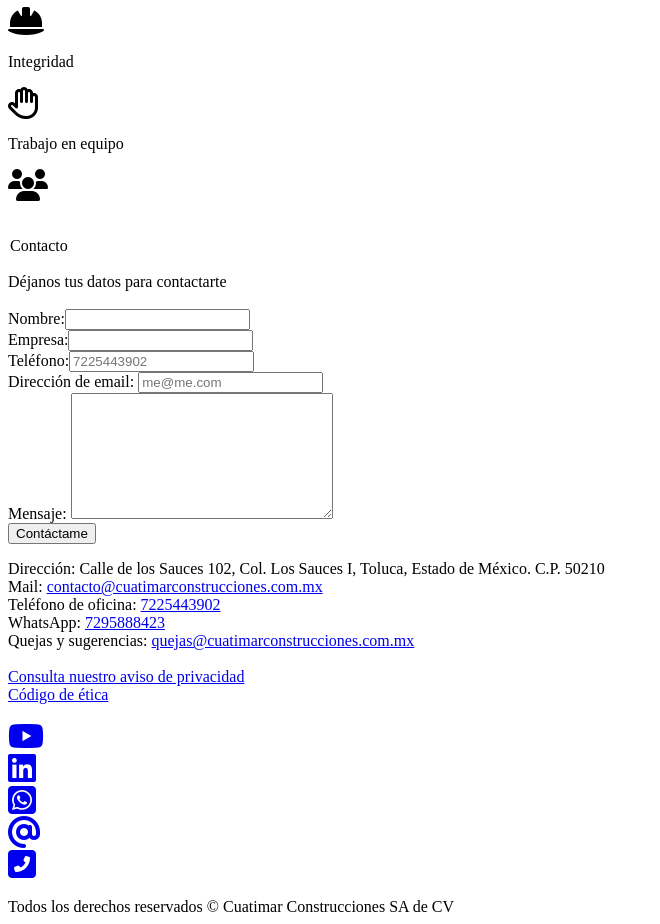
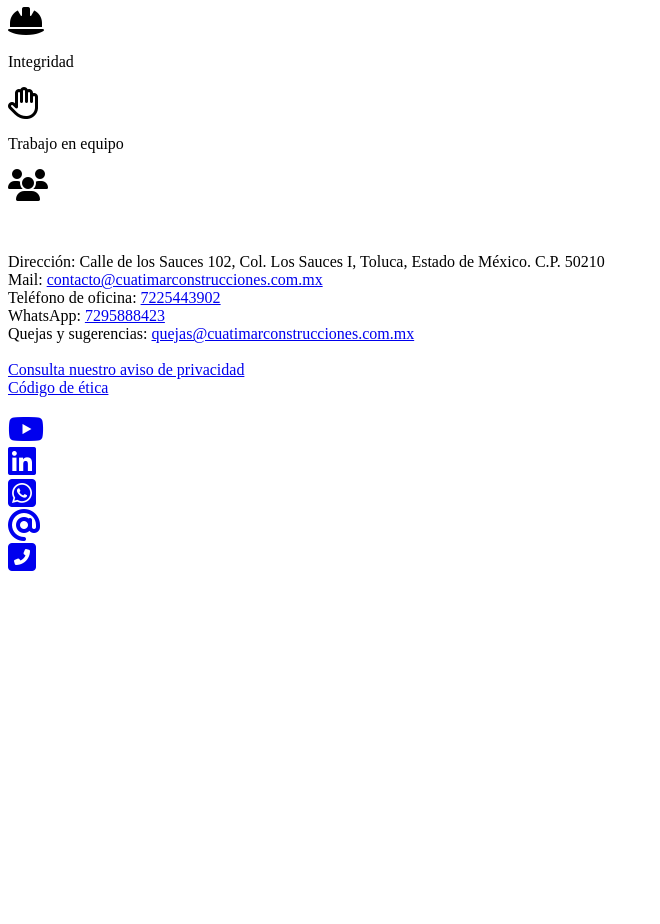
Before and after one commit to DavidCrzBlt/cuatimar_webpage, a PHP site: page /index.php in a window 1280 px wide. Shown: the part 688-1612 px from the top of the page, without its empty margins (0-660 px from the left). After the commit the page ends 1259 px from the top, so only its background shows below. Run offline with PHP 8.4, Linux system fonts and the light colour scheme; some libraries are stand-ins or nearby versions.

Commit message:
Update footer.php

```diff
--- a/partials/footer.php
+++ b/partials/footer.php
@@ -1,31 +1,6 @@
 <footer>
-     <!-- <div class="footer_title">
-          <a name="Contacto">Contacto</a>
-     </div> -->
-     <div class="footer_container">
-          <div class="footer_form">
-               <form method="post" action="php/email.php">
-                 <legend class="footer_title"><a name="Contacto">Contacto</a></legend>
-                    <br>Déjanos tus datos para contactarte<br>
-                    <br>
-                    <label for="nombre">Nombre:</label><input type="text" id="nombre" name="nombre" pattern="[A-Za-zW+]{3,}" required>
-                    <br>
-                    <label for="empresa">Empresa:</label><input type="text" id="empresa" name="empresa" required>
-                    <br>
-                    <label for="telefono">Teléfono:</label><input type="text" name="telefono" id="telefono" pattern="[0-9]{10}" placeholder="7225443902">
-                    <br>
-                    <label for="email">Dirección de email:</label>
-                    <input type="email" id="email" name="email" placeholder="me@me.com" required>
-                    <br>
-                    <label for="mensaje">Mensaje:</label>
-                    <textarea id="mensaje" name="mensaje" cols="30" rows="8"></textarea>
-                    <br>
-                    <input type="submit" id="submit" value="Contáctame">
-                    <br>
-               </form>
-          </div>
-          <div class="footer_content">
-               <div class="contact_details">
+     <div>
+          <div>
                <p>Dirección: Calle de los Sauces 102, Col. Los Sauces I, Toluca, Estado de México. C.P. 50210<br>Mail: <a href="mailto:contacto@cuatimarconstrucciones.com.mx?Subject=Cotización" target="blank">contacto@cuatimarconstrucciones.com.mx</a>
                <br>Teléfono de oficina: <a href="tel:+527225443902">7225443902</a>
                <br>WhatsApp: <a href="https://api.whatsapp.com/send?phone=0527295888423" target="_blank">7295888423</a>
@@ -43,9 +18,4 @@
                <div class="redes"><a href="tel:+527225443902"><i class="fas fa-phone-square-alt fa-2x"></i></a></div>
           </div>
      </div>
-     </div>
-
-     <div class="footer_final">
-          <br>Todos los derechos reservados &#169; Cuatimar Construcciones SA de CV
-     </div>
 </footer>
```
Lines whose indentation alone changed are shown as unchanged.
